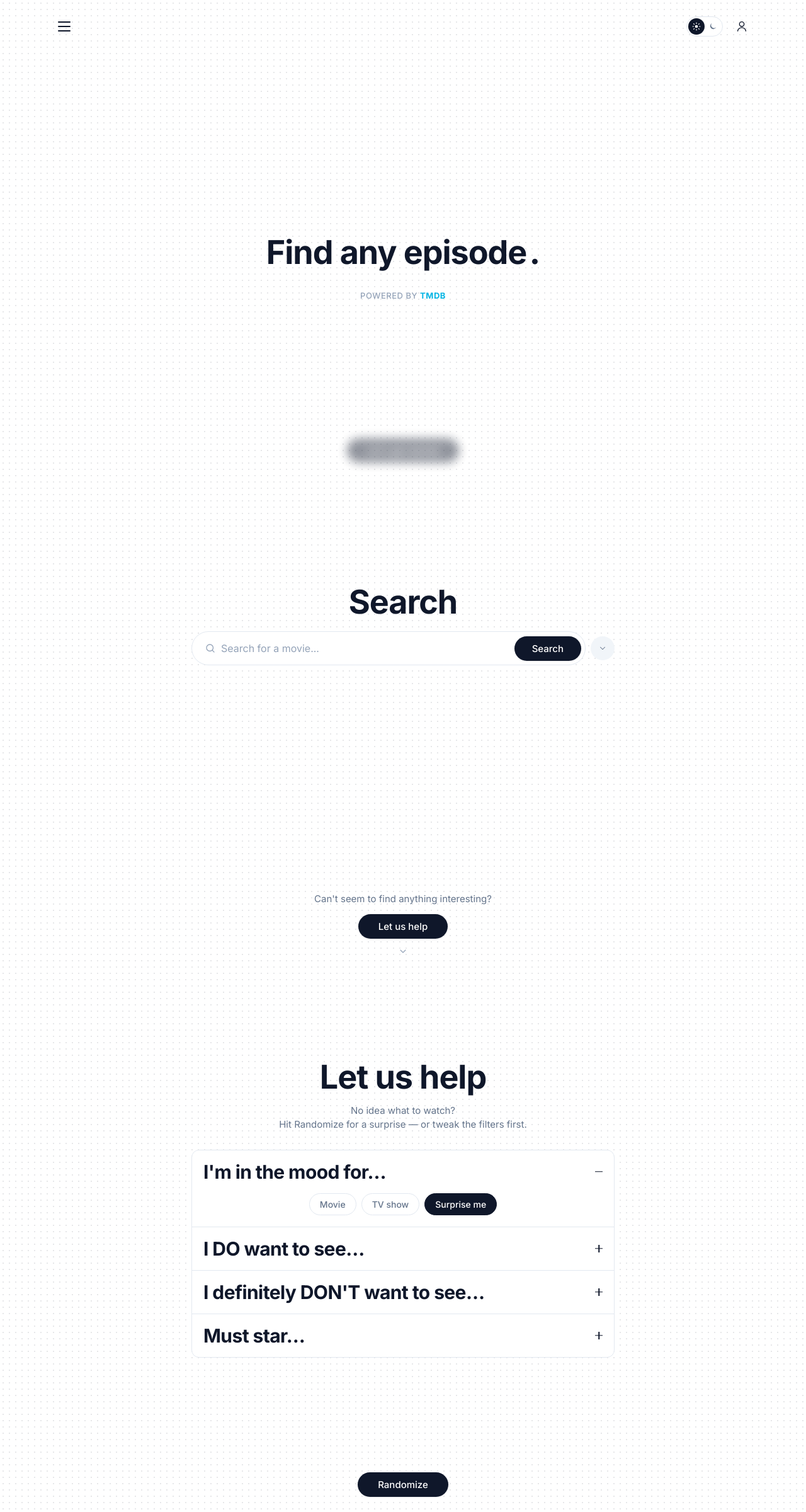
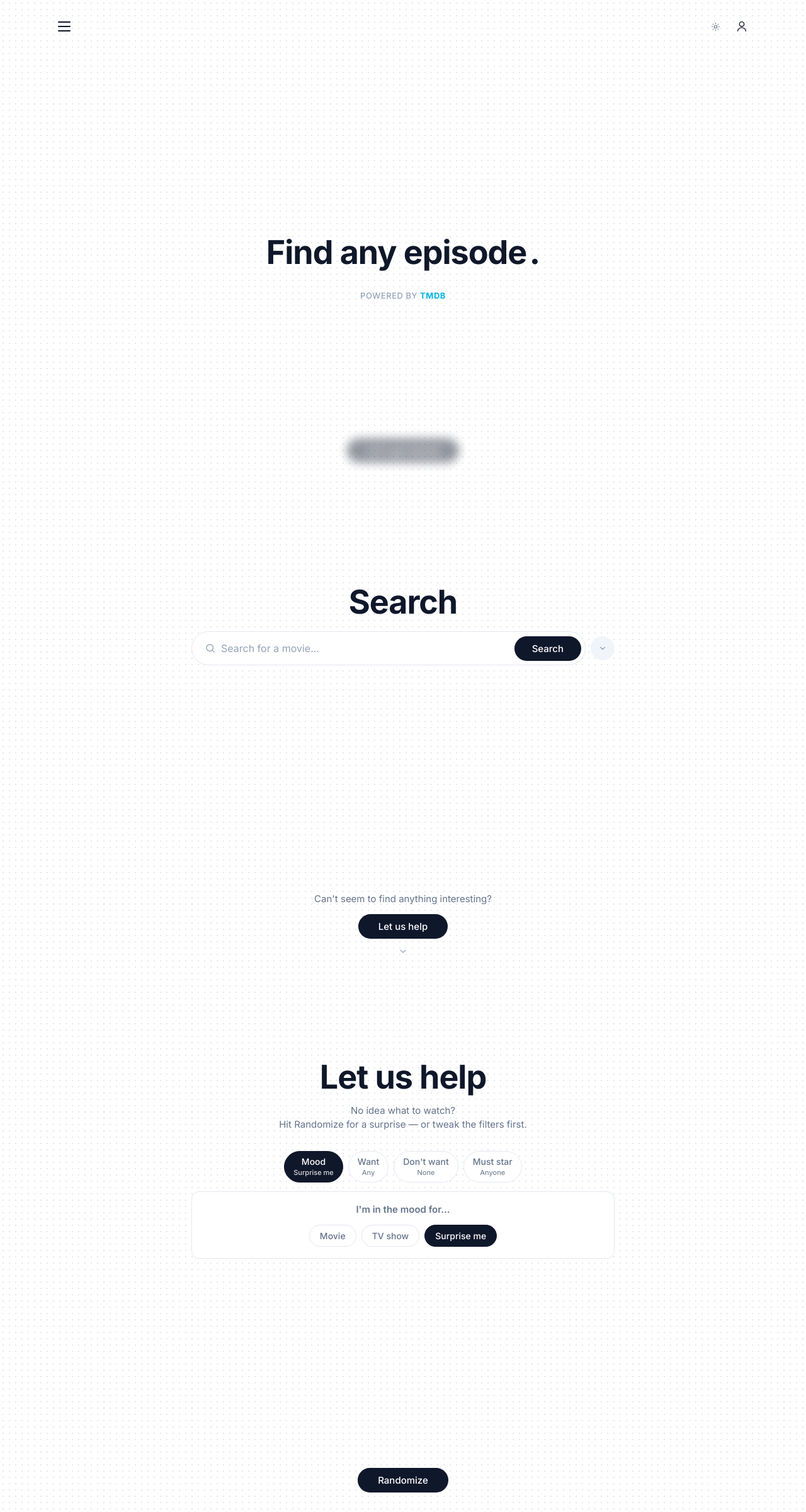
Before and after one commit to iti101/movieDatabase2.5, a React (Vite) app: page / in a window 1280 px wide. Shown: the whole page at 63% size. Built offline with nearby package versions, Linux system fonts and the light colour scheme.

Commit message:
Replace SuggestPage accordion with filter tabs and polish theme toggle styling.

```diff
--- a/src/components/ThemeToggle.css
+++ b/src/components/ThemeToggle.css
@@ -1,53 +1,36 @@
 .theme-toggle {
-  display: inline-flex;
-  align-items: center;
-  gap: 0;
-  padding: 0.125rem;
-  border: 1px solid var(--border);
-  border-radius: 9999px;
-  background: var(--surface);
-}
-
-.theme-toggle__btn {
   display: flex;
   align-items: center;
   justify-content: center;
-  width: 1.625rem;
-  height: 1.625rem;
+  width: 1.5rem;
+  height: 1.5rem;
   padding: 0;
   border: none;
-  border-radius: 9999px;
+  border-radius: 0.375rem;
   background: transparent;
   color: var(--text-muted);
   cursor: pointer;
   transition:
-    background-color 0.15s ease,
     color 0.15s ease,
-    transform 0.15s ease;
+    background-color 0.15s ease;
 }
 
-.theme-toggle__btn:hover {
+.theme-toggle:hover {
   color: var(--text);
   background: var(--surface-hover);
 }
 
-.theme-toggle__btn--active {
-  color: var(--btn-text);
-  background: var(--btn-bg);
-}
-
-.theme-toggle__btn--active:hover {
-  color: var(--btn-text);
-  background: var(--btn-bg-hover);
-}
-
-.theme-toggle__btn:focus-visible {
+.theme-toggle:focus-visible {
   outline: 2px solid var(--focus-ring);
   outline-offset: 1px;
 }
 
+.theme-toggle svg {
+  display: block;
+}
+
 @media (prefers-reduced-motion: reduce) {
-  .theme-toggle__btn {
+  .theme-toggle {
     transition: none;
   }
 }
--- a/src/components/ThemeToggle.jsx
+++ b/src/components/ThemeToggle.jsx
@@ -3,12 +3,12 @@ import './ThemeToggle.css';
 
 function SunIcon() {
   return (
-    <svg width="14" height="14" viewBox="0 0 24 24" fill="none" aria-hidden="true">
-      <circle cx="12" cy="12" r="4" fill="currentColor" />
+    <svg width="15" height="15" viewBox="0 0 24 24" fill="none" aria-hidden="true">
+      <circle cx="12" cy="12" r="3.5" stroke="currentColor" strokeWidth="1.75" />
       <path
-        d="M12 1.75v2.5M12 19.75v2.5M1.75 12h2.5M19.75 12h2.5M4.4 4.4l1.77 1.77M17.83 17.83l1.77 1.77M4.4 19.6l1.77-1.77M17.83 6.17l1.77-1.77"
+        d="M12 2.5v2M12 19.5v2M2.5 12h2M19.5 12h2M5.05 5.05l1.4 1.4M17.55 17.55l1.4 1.4M5.05 18.95l1.4-1.4M17.55 6.45l1.4-1.4"
         stroke="currentColor"
-        strokeWidth="2"
+        strokeWidth="1.75"
         strokeLinecap="round"
       />
     </svg>
@@ -17,47 +17,30 @@ function SunIcon() {
 
 function MoonIcon() {
   return (
-    <svg width="14" height="14" viewBox="0 0 24 24" fill="none" aria-hidden="true">
+    <svg width="15" height="15" viewBox="0 0 24 24" fill="none" aria-hidden="true">
       <path
-        d="M21 14.35A8.5 8.5 0 1 1 9.65 3 7 7 0 0 0 21 14.35Z"
-        fill="currentColor"
+        d="M20.5 14.2A8.2 8.2 0 1 1 9.8 3.5 6.6 6.6 0 0 0 20.5 14.2Z"
+        stroke="currentColor"
+        strokeWidth="1.75"
+        strokeLinecap="round"
+        strokeLinejoin="round"
       />
     </svg>
   );
 }
 
 export default function ThemeToggle() {
-  const { theme, setLight, setDark } = useTheme();
+  const { theme, toggleTheme } = useTheme();
   const isDark = theme === 'dark';
 
   return (
-    <div className="theme-toggle" role="group" aria-label="Color theme">
-      <button
-        type="button"
-        className={
-          isDark
-            ? 'theme-toggle__btn'
-            : 'theme-toggle__btn theme-toggle__btn--active'
-        }
-        aria-label="Light mode"
-        aria-pressed={!isDark}
-        onClick={setLight}
-      >
-        <SunIcon />
-      </button>
-      <button
-        type="button"
-        className={
-          isDark
-            ? 'theme-toggle__btn theme-toggle__btn--active'
-            : 'theme-toggle__btn'
-        }
-        aria-label="Dark mode"
-        aria-pressed={isDark}
-        onClick={setDark}
-      >
-        <MoonIcon />
-      </button>
-    </div>
+    <button
+      type="button"
+      className="theme-toggle"
+      aria-label={isDark ? 'Switch to light mode' : 'Switch to dark mode'}
+      onClick={toggleTheme}
+    >
+      {isDark ? <MoonIcon /> : <SunIcon />}
+    </button>
   );
 }
--- a/src/pages/SuggestPage.css
+++ b/src/pages/SuggestPage.css
@@ -50,92 +50,107 @@
   color: var(--text-muted);
 }
 
-.suggest-page__accordion {
+.suggest-page__filters {
   display: flex;
   flex-direction: column;
+  gap: 0.75rem;
   width: 100%;
+  text-align: left;
+}
+
+.suggest-page__tabs-scroll {
+  width: 100%;
+  overflow-x: auto;
+  -webkit-overflow-scrolling: touch;
+  scrollbar-width: none;
+}
+
+.suggest-page__tabs-scroll::-webkit-scrollbar {
+  display: none;
+}
+
+.suggest-page__tabs {
+  display: flex;
+  flex-wrap: nowrap;
+  justify-content: center;
+  gap: 0.5rem;
+  min-width: min-content;
+  padding: 0.125rem;
+}
+
+.suggest-page__tab {
+  display: inline-flex;
+  flex-direction: column;
+  align-items: center;
+  gap: 0.125rem;
+  flex-shrink: 0;
+  padding: 0.5rem 0.875rem;
+  border: 1px solid var(--border);
+  border-radius: 9999px;
+  background: var(--surface);
+  font-family: inherit;
+  font-size: 0.875rem;
+  font-weight: 500;
+  line-height: 1.2;
+  color: var(--text-muted);
+  cursor: pointer;
+  transition:
+    background-color 0.15s ease,
+    border-color 0.15s ease,
+    color 0.15s ease;
+}
+
+.suggest-page__tab:hover {
+  border-color: var(--border-strong);
+  color: var(--text);
+}
+
+.suggest-page__tab:focus-visible {
+  outline: 2px solid var(--focus-ring);
+  outline-offset: 2px;
+}
+
+.suggest-page__tab--active {
+  border-color: var(--btn-bg);
+  background: var(--btn-bg);
+  color: var(--btn-text);
+}
+
+.suggest-page__tab--active:hover {
+  border-color: var(--btn-bg-hover);
+  background: var(--btn-bg-hover);
+  color: var(--btn-text);
+}
+
+.suggest-page__tab-label {
+  white-space: nowrap;
+}
+
+.suggest-page__tab-badge {
+  max-width: 7rem;
+  overflow: hidden;
+  text-overflow: ellipsis;
+  white-space: nowrap;
+  font-size: 0.6875rem;
+  font-weight: 500;
+  opacity: 0.85;
+}
+
+.suggest-page__panel {
+  padding: 1.125rem;
   border: 1px solid var(--border);
   border-radius: 0.75rem;
   background: var(--surface);
-  overflow: hidden;
-  text-align: left;
+  text-align: center;
 }
 
-.suggest-page__accordion-item + .suggest-page__accordion-item {
-  border-top: 1px solid var(--border);
-}
-
-.suggest-page__accordion-heading {
-  margin: 0;
-}
-
-.suggest-page__accordion-trigger {
-  display: flex;
-  align-items: center;
-  justify-content: space-between;
-  gap: 1rem;
-  width: 100%;
-  padding: 1rem 1.125rem;
-  border: none;
-  background: transparent;
-  font-family: inherit;
-  font-size: clamp(1.375rem, 3.5vw, 1.875rem);
-  font-weight: 700;
-  line-height: 1.2;
-  letter-spacing: -0.02em;
-  color: var(--text);
-  text-align: left;
-  cursor: pointer;
-  transition: background-color 0.15s ease;
-}
-
-.suggest-page__accordion-trigger:hover {
-  background: var(--surface-muted);
-}
-
-.suggest-page__accordion-item--open .suggest-page__accordion-trigger {
-  color: var(--text);
-}
-
-.suggest-page__accordion-icon {
-  position: relative;
-  flex-shrink: 0;
-  width: 0.75rem;
-  height: 0.75rem;
-}
-
-.suggest-page__accordion-icon::before,
-.suggest-page__accordion-icon::after {
-  content: '';
-  position: absolute;
-  top: 50%;
-  left: 50%;
-  background: currentColor;
-  transition: transform 0.2s ease;
-}
-
-.suggest-page__accordion-icon::before {
-  width: 0.75rem;
-  height: 1.5px;
-  transform: translate(-50%, -50%);
-}
-
-.suggest-page__accordion-icon::after {
-  width: 1.5px;
-  height: 0.75rem;
-  transform: translate(-50%, -50%);
-}
-
-.suggest-page__accordion-item--open .suggest-page__accordion-icon::after {
-  transform: translate(-50%, -50%) scaleY(0);
-}
-
-.suggest-page__accordion-panel {
-  padding: 0 1.125rem 1.125rem;
-}
-
-.suggest-page__accordion-panel[hidden] {
-  display: none;
+.suggest-page__panel-heading {
+  margin: 0 0 0.875rem;
+  font-size: 0.9375rem;
+  font-weight: 600;
+  line-height: 1.35;
+  color: var(--text-muted);
+  text-align: center;
 }
 
 .suggest-page__media-toggle {
@@ -149,7 +164,7 @@
   padding: 0.5rem 1rem;
   border: 1px solid var(--border);
   border-radius: 9999px;
-  background: var(--surface);
+  background: var(--page-bg-color);
   font-family: inherit;
   font-size: 0.875rem;
   font-weight: 500;
@@ -195,7 +210,7 @@
   padding: 0.25rem 0.25rem 0.25rem 1rem;
   border: 1px solid var(--border);
   border-radius: 9999px;
-  background: var(--surface);
+  background: var(--page-bg-color);
 }
 
 .suggest-page__actor-input {
@@ -224,7 +239,7 @@
   padding: 0.25rem;
   border: 1px solid var(--border);
   border-radius: 0.75rem;
-  background: var(--surface);
+  background: var(--page-bg-color);
   text-align: left;
   max-height: 14rem;
   overflow-y: auto;
@@ -266,7 +281,7 @@
   align-items: center;
   gap: 1rem;
   width: 100%;
-  margin-top: calc(0.25rem + 150px);
+  margin-top: calc(0.25rem + 300px);
   transition: margin-top 0.5s cubic-bezier(0.22, 1, 0.36, 1);
 }
 
@@ -302,7 +317,7 @@
   width: 2.75rem;
   height: 2.75rem;
   padding: 0;
-  border: 1px solid var(--border);
+  border: 1px solid var(--border-strong);
   border-radius: 9999px;
   background: var(--surface);
   color: var(--text);
@@ -310,12 +325,17 @@
   transition:
     background-color 0.15s ease,
     border-color 0.15s ease,
+    color 0.15s ease,
     transform 0.15s ease;
 }
 
+.suggest-page__face-fill {
+  fill: var(--page-bg-color);
+}
+
 .suggest-page__reaction:hover:not(:disabled) {
-  border-color: var(--border-strong);
-  background: var(--surface-muted);
+  border-color: var(--text-muted);
+  background: var(--surface-hover);
   transform: scale(1.06);
 }
 
@@ -371,13 +391,16 @@
     line-height: 1.2;
   }
 
-  .suggest-page__accordion-trigger {
-    padding: 0.875rem 1rem;
-    font-size: clamp(1.25rem, 5vw, 1.5rem);
+  .suggest-page__tabs {
+    justify-content: flex-start;
   }
 
-  .suggest-page__accordion-panel {
-    padding: 0 1rem 1rem;
+  .suggest-page__panel {
+    padding: 1rem;
+  }
+
+  .suggest-page__panel-heading {
+    font-size: 0.875rem;
   }
 }
 
--- a/src/pages/SuggestPage.jsx
+++ b/src/pages/SuggestPage.jsx
@@ -11,7 +11,14 @@ import './SuggestPage.css';
 function SmileIcon() {
   return (
     <svg width="28" height="28" viewBox="0 0 24 24" fill="none" aria-hidden="true">
-      <circle cx="12" cy="12" r="9" fill="#ffffff" stroke="currentColor" strokeWidth="1.75" />
+      <circle
+        cx="12"
+        cy="12"
+        r="9"
+        className="suggest-page__face-fill"
+        stroke="currentColor"
+        strokeWidth="1.75"
+      />
       <circle cx="9" cy="10" r="1.1" fill="currentColor" />
       <circle cx="15" cy="10" r="1.1" fill="currentColor" />
       <path
@@ -27,7 +34,14 @@ function SmileIcon() {
 function SadIcon() {
   return (
     <svg width="28" height="28" viewBox="0 0 24 24" fill="none" aria-hidden="true">
-      <circle cx="12" cy="12" r="9" fill="#ffffff" stroke="currentColor" strokeWidth="1.75" />
+      <circle
+        cx="12"
+        cy="12"
+        r="9"
+        className="suggest-page__face-fill"
+        stroke="currentColor"
+        strokeWidth="1.75"
+      />
       <circle cx="9" cy="10" r="1.1" fill="currentColor" />
       <circle cx="15" cy="10" r="1.1" fill="currentColor" />
       <path
@@ -46,14 +60,34 @@ const MEDIA_OPTIONS = [
   { id: 'any', label: 'Surprise me' },
 ];
 
-const ACCORDION_SECTIONS = [
-  { id: 'mood', label: "I'm in the mood for…" },
-  { id: 'want', label: 'I DO want to see…' },
-  { id: 'dont', label: "I definitely DON'T want to see…" },
-  { id: 'star', label: 'Must star…' },
+const FILTER_TABS = [
+  { id: 'mood', label: 'Mood', heading: "I'm in the mood for…" },
+  { id: 'want', label: 'Want', heading: 'I DO want to see…' },
+  { id: 'dont', label: "Don't want", heading: "I definitely DON'T want to see…" },
+  { id: 'star', label: 'Must star', heading: 'Must star…' },
 ];
 
 const ACTOR_DEBOUNCE_MS = 350;
+
+function mediaTypeLabel(mediaType) {
+  if (mediaType === 'movie') {
+    return 'Movie';
+  }
+  if (mediaType === 'tv') {
+    return 'TV show';
+  }
+  return 'Surprise me';
+}
+
+function summarizeList(items, emptyLabel) {
+  if (items.length === 0) {
+    return emptyLabel;
+  }
+  if (items.length <= 2) {
+    return items.join(', ');
+  }
+  return `${items.length} selected`;
+}
 
 function buildSubtitle({ mediaType, includeGenres, excludeGenres, selectedPerson }) {
   const parts = [];
@@ -91,7 +125,7 @@ function buildSubtitle({ mediaType, includeGenres, excludeGenres, selectedPerson
 
 export default function SuggestPage({ embedded = false }) {
   const navigate = useNavigate();
-  const [openSection, setOpenSection] = useState('mood');
+  const [activeTab, setActiveTab] = useState('mood');
   const [mediaType, setMediaType] = useState('any');
   const [includeGenres, setIncludeGenres] = useState([]);
   const [excludeGenres, setExcludeGenres] = useState([]);
@@ -161,10 +195,6 @@ export default function SuggestPage({ embedded = false }) {
     setActorResults([]);
   }
 
-  function toggleSection(sectionId) {
-    setOpenSection((current) => (current === sectionId ? null : sectionId));
-  }
-
   async function handleRandomize() {
     setStatus('loading');
     setErrorMessage('');
@@ -205,6 +235,40 @@ export default function SuggestPage({ embedded = false }) {
     selectedPerson,
   });
 
+  const activeFilterTab = FILTER_TABS.find((tab) => tab.id === activeTab) ?? FILTER_TABS[0];
+
+  const tabBadges = {
+    mood: mediaTypeLabel(mediaType),
+    want: summarizeList(includeGenres, 'Any'),
+    dont: summarizeList(excludeGenres, 'None'),
+    star: selectedPerson?.title ?? 'Anyone',
+  };
+
+  function handleTabKeyDown(event) {
+    const currentIndex = FILTER_TABS.findIndex((tab) => tab.id === activeTab);
+    if (currentIndex < 0) {
+      return;
+    }
+
+    let nextIndex = currentIndex;
+    if (event.key === 'ArrowRight' || event.key === 'ArrowDown') {
+      nextIndex = (currentIndex + 1) % FILTER_TABS.length;
+    } else if (event.key === 'ArrowLeft' || event.key === 'ArrowUp') {
+      nextIndex = (currentIndex - 1 + FILTER_TABS.length) % FILTER_TABS.length;
+    } else if (event.key === 'Home') {
+      nextIndex = 0;
+    } else if (event.key === 'End') {
+      nextIndex = FILTER_TABS.length - 1;
+    } else {
+      return;
+    }
+
+    event.preventDefault();
+    const nextTabId = FILTER_TABS[nextIndex].id;
+    setActiveTab(nextTabId);
+    document.getElementById(`suggest-tab-${nextTabId}`)?.focus();
+  }
+
   return (
     <div className={`suggest-page${embedded ? ' suggest-page--embedded' : ''}`}>
       <div className="suggest-page__content">
@@ -213,39 +277,49 @@ export default function SuggestPage({ embedded = false }) {
           <p className="suggest-page__subtitle">{subtitle}</p>
         </div>
 
-        <div className="suggest-page__accordion" aria-label="Suggestion filters">
-          {ACCORDION_SECTIONS.map((section) => {
-            const isOpen = openSection === section.id;
-            const panelId = `suggest-panel-${section.id}`;
-            const headerId = `suggest-header-${section.id}`;
-
+        <div className="suggest-page__filters">
+          <div className="suggest-page__tabs-scroll">
+            <div
+              className="suggest-page__tabs"
+              role="tablist"
+              aria-label="Suggestion filters"
+              onKeyDown={handleTabKeyDown}
+            >
+              {FILTER_TABS.map((tab) => {
+                const isActive = activeTab === tab.id;
+                let className = 'suggest-page__tab';
+                if (isActive) {
+                  className += ' suggest-page__tab--active';
+                }
                 return (
-              <div
-                key={section.id}
-                className={`suggest-page__accordion-item${isOpen ? ' suggest-page__accordion-item--open' : ''}`}
+                  <button
+                    key={tab.id}
+                    type="button"
+                    role="tab"
+                    id={`suggest-tab-${tab.id}`}
+                    className={className}
+                    aria-selected={isActive}
+                    aria-controls={`suggest-panel-${tab.id}`}
+                    tabIndex={isActive ? 0 : -1}
+                    onClick={() => setActiveTab(tab.id)}
                   >
-                <h2 className="suggest-page__accordion-heading">
-                  <button
-                    type="button"
-                    id={headerId}
-                    className="suggest-page__accordion-trigger"
-                    aria-expanded={isOpen}
-                    aria-controls={panelId}
-                    onClick={() => toggleSection(section.id)}
-                  >
-                    <span>{section.label}</span>
-                    <span className="suggest-page__accordion-icon" aria-hidden="true" />
+                    <span className="suggest-page__tab-label">{tab.label}</span>
+                    <span className="suggest-page__tab-badge">{tabBadges[tab.id]}</span>
                   </button>
-                </h2>
+                );
+              })}
+            </div>
+          </div>
 
           <div
-                  id={panelId}
-                  role="region"
-                  aria-labelledby={headerId}
-                  className="suggest-page__accordion-panel"
-                  hidden={!isOpen}
+            id={`suggest-panel-${activeFilterTab.id}`}
+            role="tabpanel"
+            aria-labelledby={`suggest-tab-${activeFilterTab.id}`}
+            className="suggest-page__panel"
           >
-                  {section.id === 'mood' ? (
+            <h2 className="suggest-page__panel-heading">{activeFilterTab.heading}</h2>
+
+            {activeFilterTab.id === 'mood' ? (
               <div className="suggest-page__media-toggle" role="group" aria-label="Media type">
                 {MEDIA_OPTIONS.map((option) => {
                   let className = 'suggest-page__media-btn';
@@ -267,7 +341,7 @@ export default function SuggestPage({ embedded = false }) {
               </div>
             ) : null}
 
-                  {section.id === 'want' ? (
+            {activeFilterTab.id === 'want' ? (
               <FilterChipGroup
                 options={genreOptions}
                 selected={includeGenres}
@@ -277,7 +351,7 @@ export default function SuggestPage({ embedded = false }) {
               />
             ) : null}
 
-                  {section.id === 'dont' ? (
+            {activeFilterTab.id === 'dont' ? (
               <FilterChipGroup
                 options={genreOptions}
                 selected={excludeGenres}
@@ -287,7 +361,7 @@ export default function SuggestPage({ embedded = false }) {
               />
             ) : null}
 
-                  {section.id === 'star' ? (
+            {activeFilterTab.id === 'star' ? (
               <div className="suggest-page__actor">
                 <div className="suggest-page__actor-field">
                   <input
@@ -332,9 +406,6 @@ export default function SuggestPage({ embedded = false }) {
               </div>
             ) : null}
           </div>
-              </div>
-            );
-          })}
         </div>
 
         <div
```
Also changed, not shown: src/index.css (+21 -21 lines). Lines whose indentation alone changed are shown as unchanged.
